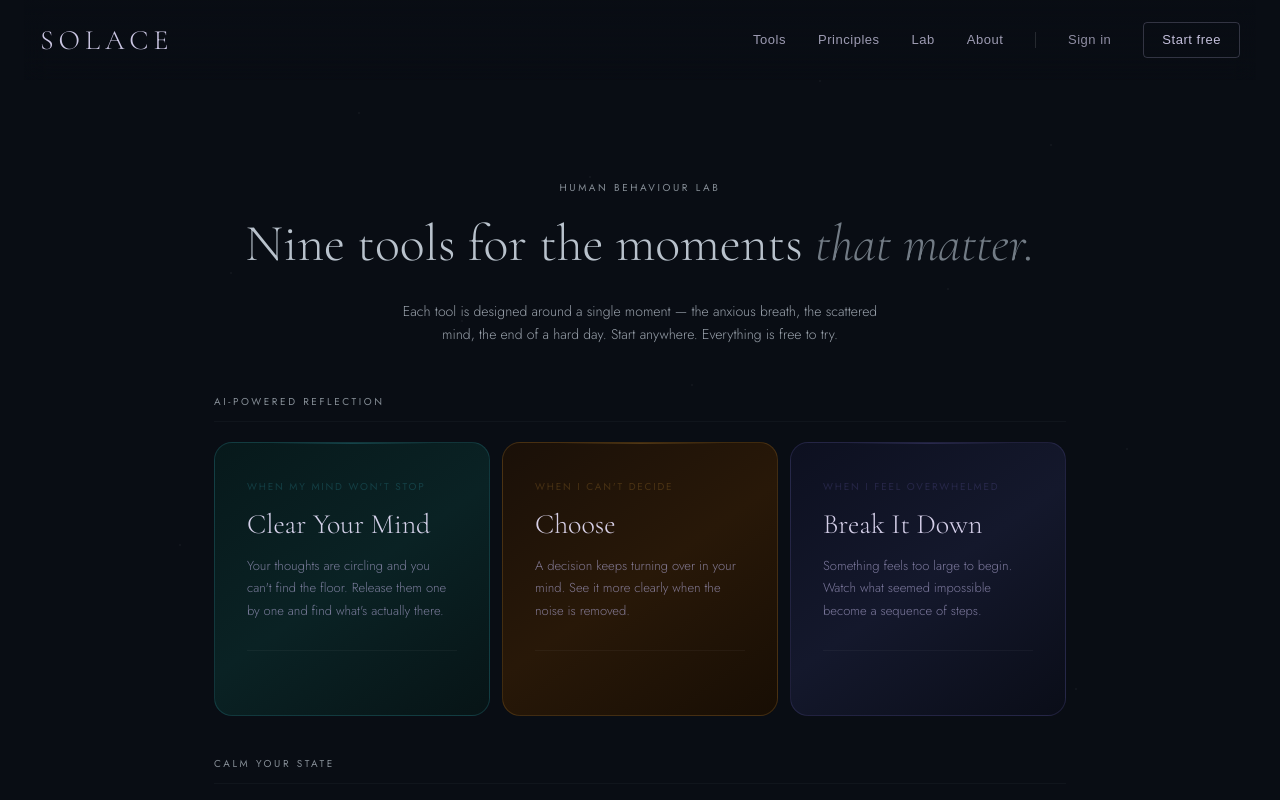
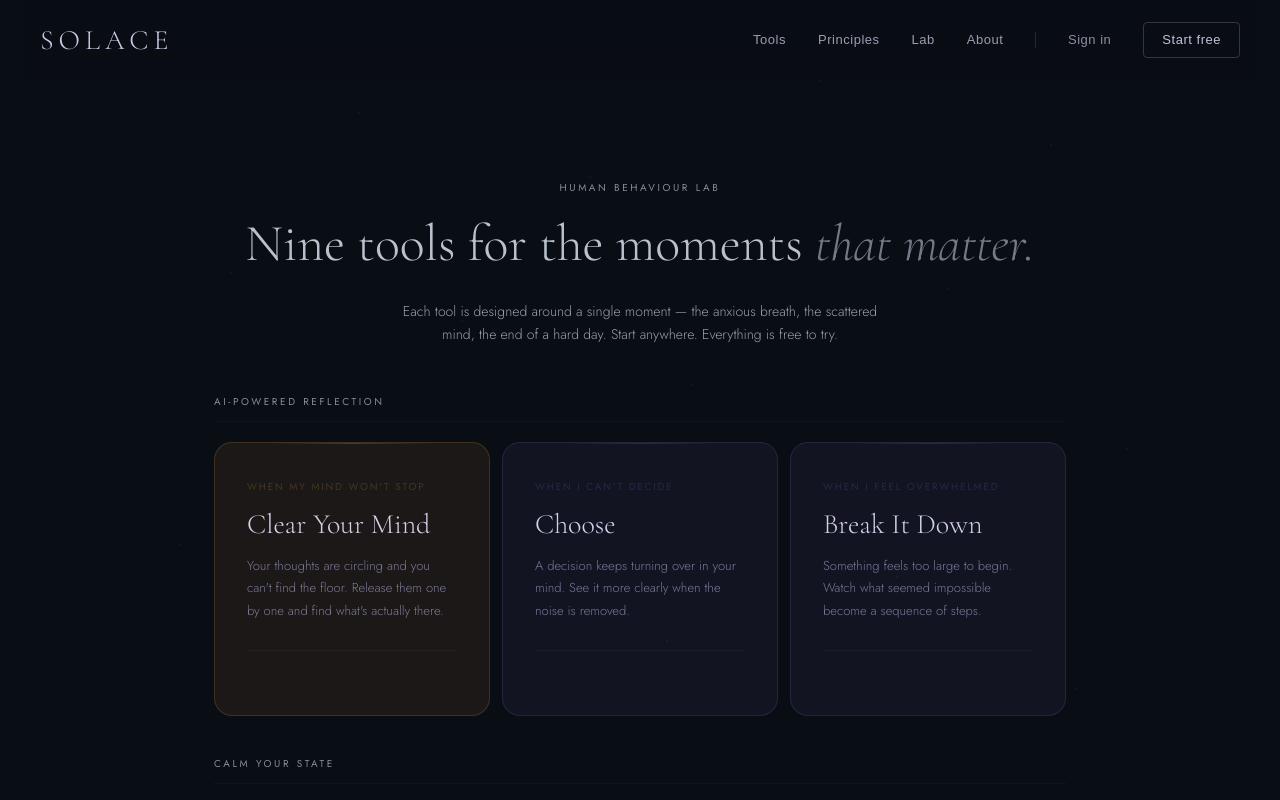
Before and after one commit to salsotk1973/solace, a Next.js app: page /tools in a window 1280 px wide. Shown: the top 800 px of the page. Built offline with nearby package versions, Linux system fonts and the light colour scheme; no server answers.

Commit message:
Fix: AI tool card colours — correct token mapping + replace hardcoded bg gradients

```diff
--- a/app/(main)/tools/page.tsx
+++ b/app/(main)/tools/page.tsx
@@ -4,7 +4,7 @@ import FamilyGroup  from "@/components/tools/FamilyGroup";
 import FaqAccordion from "@/components/tools/FaqAccordion";
 import PageShell from "@/components/PageShell";
 import BgSubtle from "@/components/backgrounds/BgSubtle";
-import { CATEGORY_COLOURS } from "@/lib/design-tokens";
+import { CATEGORY_COLOURS, glassBackground } from "@/lib/design-tokens";
 
 // ─── Colour helpers — no-space rgb strings for ToolCard's glass() function ────
 const cRgb = CATEGORY_COLOURS.calm.rgb.replace(/, /g, ',')     // '60,192,212'
@@ -95,8 +95,8 @@ const AI_REALMS = [
     name:     "Clear Your Mind",
     line:     "Your thoughts are circling and you can't find the floor. Release them one by one and find what's actually there.",
     href:     "/tools/clear-your-mind",
-    colour:   `rgba(${cRgb},1)`,   // calm / teal — matches bg gradient
-    bg:       "linear-gradient(145deg, #07191b, #0a2224, #071416)",
+    colour:   `rgba(${xRgb},1)`,   // clarity / gold
+    bg:       glassBackground('clear'),
     minHeight: "260px",
   },
   {
@@ -104,8 +104,8 @@ const AI_REALMS = [
     name:     "Choose",
     line:     "A decision keeps turning over in your mind. See it more clearly when the noise is removed.",
     href:     "/tools/choose",
-    colour:   `rgba(${xRgb},1)`,   // clarity / amber — matches bg gradient
-    bg:       "linear-gradient(145deg, #1a1008, #281808, #180e04)",
+    colour:   `rgba(${dRgb},1)`,   // decide / violet
+    bg:       glassBackground('choose'),
     minHeight: "260px",
   },
   {
@@ -114,7 +114,7 @@ const AI_REALMS = [
     line:     "Something feels too large to begin. Watch what seemed impossible become a sequence of steps.",
     href:     "/tools/break-it-down",
     colour:   `rgba(${dRgb},1)`,   // decide / violet
-    bg:       "linear-gradient(145deg, #0d1020, #14182c, #0a0d18)",
+    bg:       glassBackground('breakdown'),
     minHeight: "260px",
   },
 ];
```
